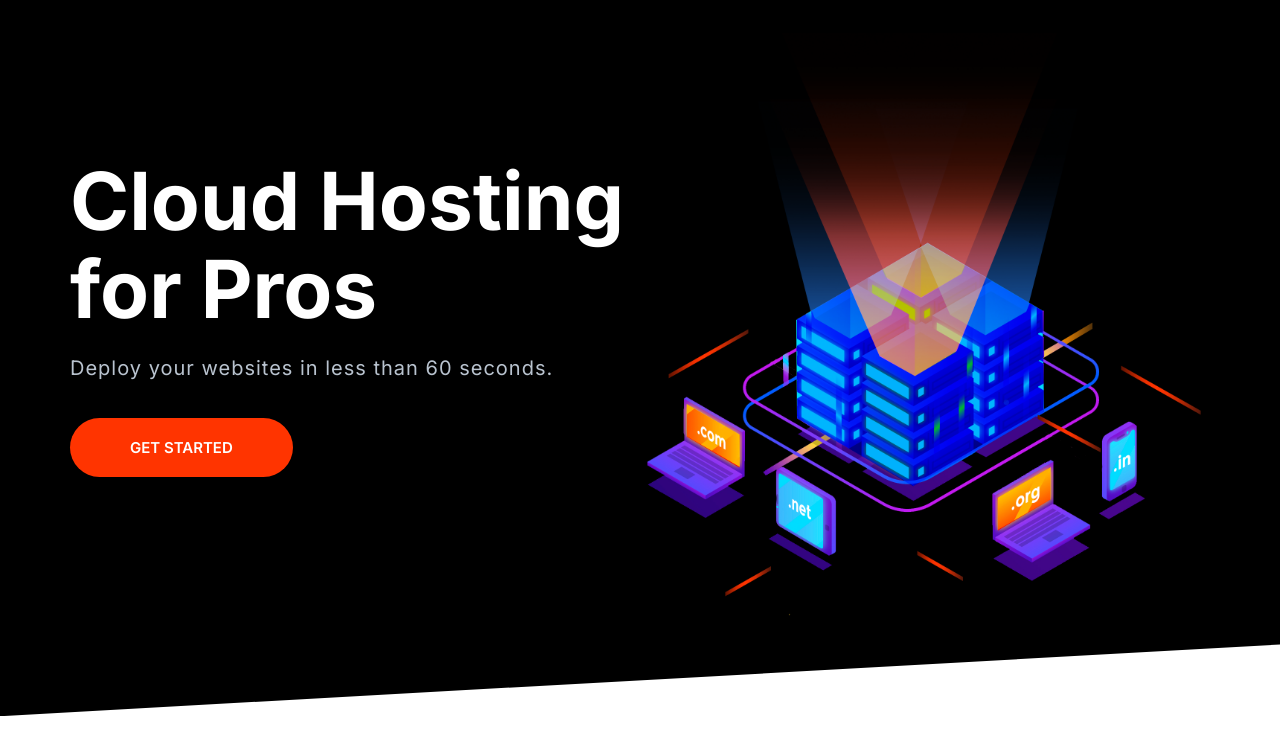
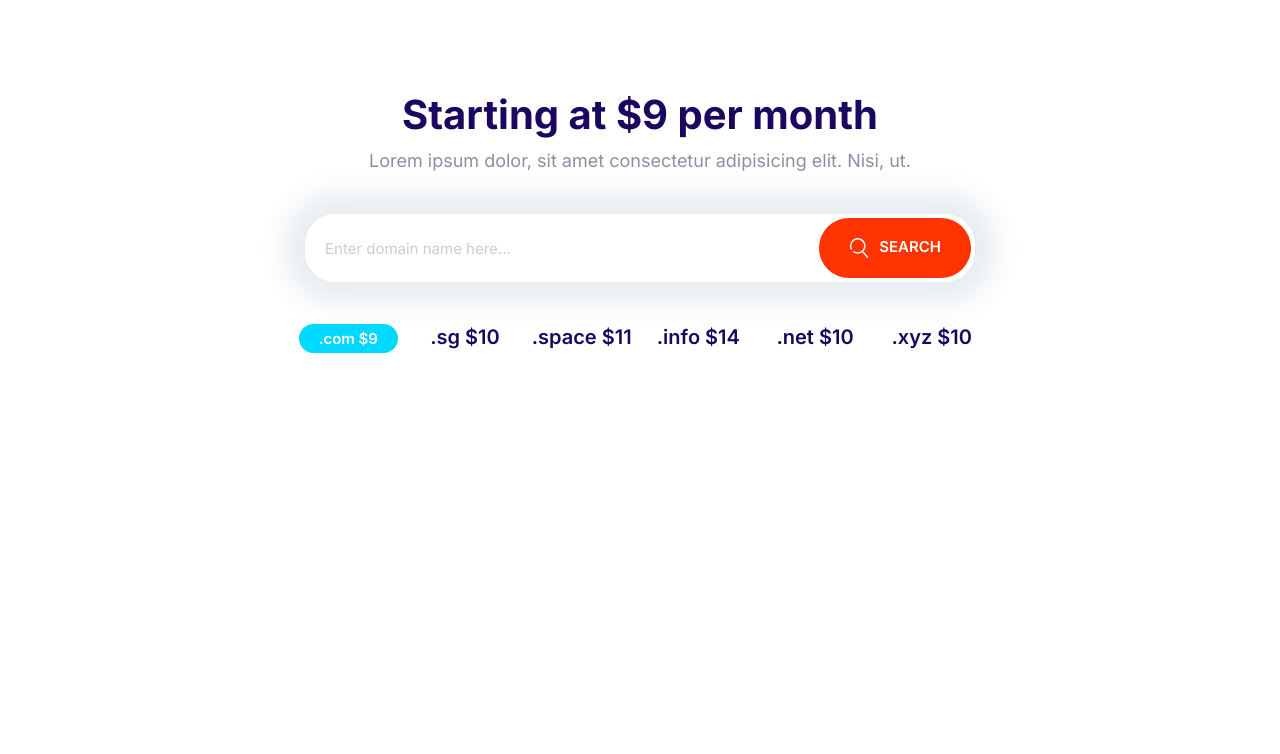
Before and after one commit to jace178/jcmoshrd2, a plain HTML site: page index.html in a window 1280 px wide. Drawn offline with Linux system fonts and the light colour scheme.

Commit message:
Define Domain block

```diff
--- a/CSS/styles.css
+++ b/CSS/styles.css
@@ -158,7 +158,7 @@ a {
 .icon-container--accent {
   background: var(--color-accent);
 }
-/* Button */
+/* Buttons */
 .btn {
   border-radius: 40px;
   border: 0;
@@ -166,10 +166,17 @@ a {
   font-size: 1.8rem;
   font-weight: 600;
   margin: 1rem 0;
+  outline: 0;
   padding: 2rem 3rem;
   text-align: center;
   text-transform: uppercase;
   white-space: nowrap;
+}
+.btn .icon {
+  width: 2rem;
+  height: 2rem;
+  margin-right: 1rem;
+  vertical-align: middle;
 }
 .btn--primary {
   background: var(--color-primary);
@@ -234,7 +241,7 @@ a {
 .input-group .input {
   border: 0;
   flex-grow: 1;
-  padding: 1.5rem 1rem;
+  padding: 1.5rem 2rem;
 }
 .input-group .btn {
   margin: 4px;
@@ -570,3 +577,25 @@ a {
     align-self: center;
   }
 }
+/* Domain Block */
+.block-domain .input-group {
+  box-shadow: 0 0 30px 20px #e6ebee;
+  border: 0;
+  margin: 4rem auto;
+  max-width: 670px;
+}
+.block-domain__prices {
+  display: grid;
+  grid-template-columns: repeat(3, 1fr);
+  grid-template-rows: repeat(2, 6rem);
+  font-size: 2rem;
+  font-weight: 600;
+  justify-items: center;
+  max-width: 700px;
+  margin: 0 auto;
+}
+@media screen and (min-width: 768px) {
+  .block-domain__prices {
+    grid-template-columns: repeat(auto-fit, minmax(10rem, 1fr));
+  }
+}
--- a/index.html
+++ b/index.html
@@ -15,17 +15,33 @@
     <link rel="stylesheet" href="css/styles.css" />
   </head>
   <body>
-    <section class="block block--dark block--skewed-left hero">
-      <div class="container grid grid--1x2">
-        <header class="block__header hero__content">
-          <h1 class="block__heading">Cloud Hosting for Pros</h1>
-          <p class="hero__tagline">
-            Deploy your websites in less than 60 seconds.
-          </p>
-          <a href="" class="btn btn--accent btn--stretched">Get Started</a>
-        </header>
-        <img class="hero__image" src="images/banner.png" alt="" />
+    <section class="block container block-domain">
+      <header class="block__header">
+        <h2>Starting at $9 per month</h2>
+        <p>
+          Lorem ipsum dolor, sit amet consectetur adipisicing elit. Nisi, ut.
+        </p>
+      </header>
+      <div class="input-group">
+        <input
+          type="text"
+          class="input"
+          placeholder="Enter domain name here..."
+        />
+        <button class="btn btn--accent">
+          <svg class="icon icon--white">
+            <use xlink:href="images/sprite.svg#search"></use></svg
+          >Search
+        </button>
       </div>
+      <ul class="list block-domain__prices">
+        <li><span class="badge badge--secondary">.com $9</span></li>
+        <li>.sg $10</li>
+        <li>.space $11</li>
+        <li>.info $14</li>
+        <li>.net $10</li>
+        <li>.xyz $10</li>
+      </ul>
     </section>
     <script src="js/main.js"></script>
   </body>
```
Also changed, not shown: components/inputs.html (+0 -5 lines).
